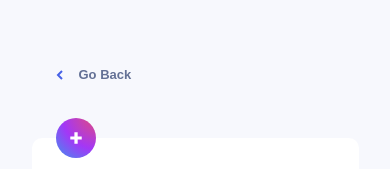
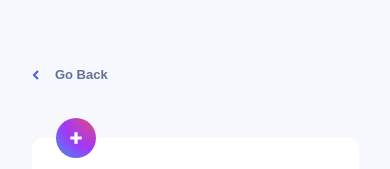
Before and after one commit to lashasaata/Product-Feedback-App, a React app: page / in a window 390 px wide. Shown: the top 169 px of the page. Built offline with nearby package versions, Linux system fonts and the light colour scheme; the HTML template or start-up script is replaced by a standard one.

Commit message:
wip: responsive

```diff
--- a/src/components/add-edit-feedback/add-feedback/NewFeedback.jsx
+++ b/src/components/add-edit-feedback/add-feedback/NewFeedback.jsx
@@ -34,14 +34,34 @@ export default function NewFeedback({ data, setData }) {
 
 const Header = styled.header`
   padding: 34px 24px;
+  position: relative;
+  right: 125px;
+
+  @media (min-width: 768px) {
+    padding: 56px 0px 58px 0px;
+  }
+
+  @media (min-width: 1440px) {
+    padding: 92px 0px 68px 0px;
+  }
 `;
 
 const FeedbackContainer = styled.div`
+  display: flex;
+  flex-direction: column;
+  align-items: center;
+
   & #plus-icon {
     position: absolute;
     top: -20px;
     left: 24px;
     width: 40px;
+
+    @media (min-width: 768px) {
+      width: 56px;
+      top: -29px;
+      left: 42px;
+    }
   }
 
   .go-back-flex-group {
@@ -52,6 +72,10 @@ const FeedbackContainer = styled.div`
     font-size: 13px;
     font-weight: 700;
     line-height: 18.79px;
+
+    @media (min-width: 768px) {
+      font-size: 14px;
+    }
   }
 `;
 
@@ -67,5 +91,9 @@ const Main = styled.div`
     line-height: 26.01px;
     letter-spacing: -0.25px;
     color: rgba(58, 67, 116, 1);
+
+    @media (min-width: 768px) {
+      font-size: 24px;
+    }
   }
 `;
--- a/src/components/add-edit-feedback/shared-components/FdbckComment.jsx
+++ b/src/components/add-edit-feedback/shared-components/FdbckComment.jsx
@@ -29,6 +29,7 @@ const CommentContainer = styled.div`
     border-radius: 6px;
     margin-top: 16px;
     padding: 16px 24px 16px 16px;
+    resize: none;
 
     font-size: 13px;
     font-weight: 400;
```
